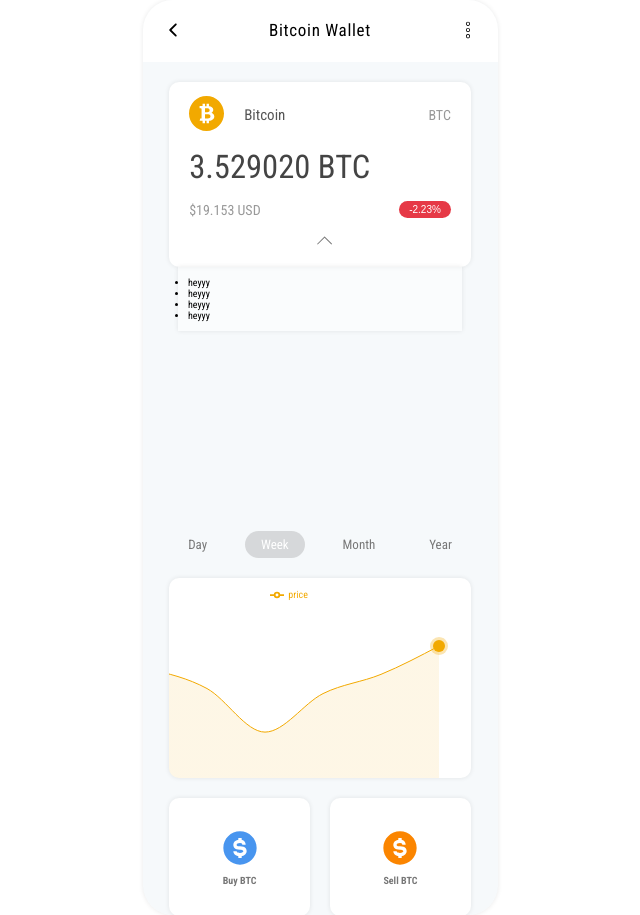
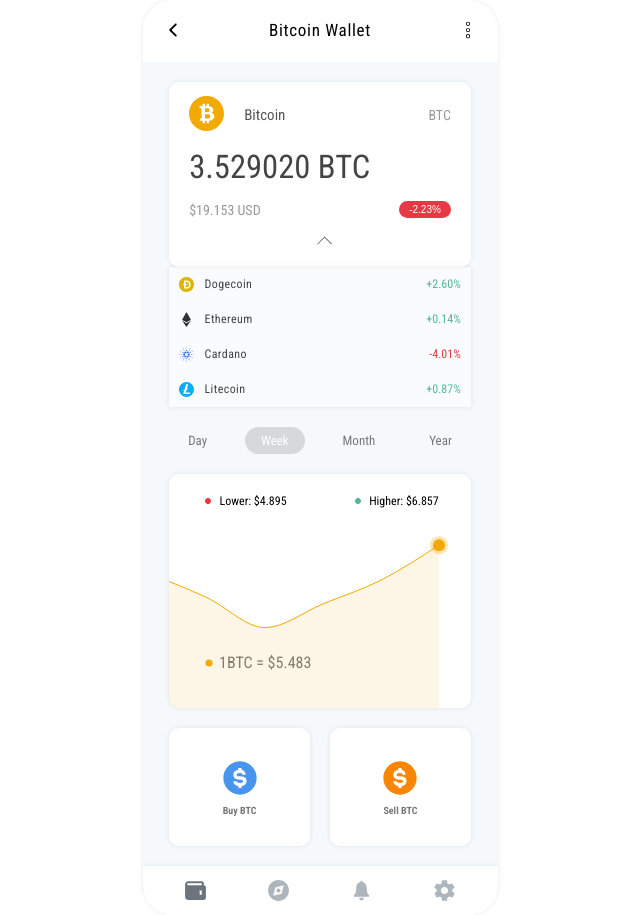
Before and after one commit to graynneji/rankmath, a React (Create React App) app: page / in a window 1280 px wide. Both pictures are taken after a click on the element 646 px from the left and 243 px from the top of the page. Shown: the whole page, without its empty margins (320-960 px from the left). Built offline with nearby package versions, Linux system fonts and the light colour scheme.

Commit message:
concluded but still remaining the animations to be perfected

```diff
--- a/src/App.js
+++ b/src/App.js
@@ -1,7 +1,8 @@
 import logo from "./logo.svg";
 import "./App.css";
 import React, { useState, useContext } from "react";
-import DropDownContext from "./context/context";
+import { DropDownProvider } from "./context/dropDownContext";
+import { NavProvider } from "./context/navContext";
 import {
   LineChart,
   Line,
@@ -14,9 +15,13 @@
   Legend,
   ReferenceDot,
 } from "recharts";
-import { SiBitcoinsv } from "react-icons/si";
+import { CgEditFlipH } from "react-icons/cg";
+import { SiBitcoinsv, SiDogecoin, SiCardano, SiLitecoin } from "react-icons/si";
 import { SlArrowDown, SlArrowUp } from "react-icons/sl";
-import { CiMenuKebab } from "react-icons/ci";
+import { CiMenuKebab, CiSquareInfo, CiCircleRemove } from "react-icons/ci";
+import { FaEthereum } from "react-icons/fa";
+import { VscCircleFilled } from "react-icons/vsc";
+import { PiDotsThreeOutlineLight, PiShareDuotone } from "react-icons/pi";
 import {
   IoIosArrowBack,
   IoIosNotifications,
@@ -27,42 +32,77 @@
   BiSolidCompass,
   BiSolidDollarCircle,
 } from "react-icons/bi";
-
+import NavContext from "./context/navContext";
+import DropDownContext from "./context/dropDownContext";
 function App() {
   return (
     <>
+      <NavProvider>
         <div className="container">
           <Header />
           <Body />
           <Menu />
         </div>
+      </NavProvider>
     </>
   );
 }
 
 const Header = () => {
+  const { navMenu, setNavMenu } = useContext(NavContext);
+
+  const handleToggleMenu = () => {
+    setNavMenu(!navMenu);
+  };
   return (
     <>
-      <div>
       <nav className="nav-bar">
         <span className="btn-back">
           <IoIosArrowBack size={20} />
         </span>
         <h1 className="logo-name">Bitcoin Wallet</h1>
-          <span className="btn-front">
+        <span className="btn-front" onClick={handleToggleMenu}>
+          {navMenu ? (
+            <PiDotsThreeOutlineLight size={20} />
+          ) : (
             <CiMenuKebab size={20} />
+          )}
         </span>
       </nav>
+      {/* dot icon menu */}
+      {navMenu && (
+        <>
+          <div className="overlay"></div>
+          <div className="mobile-nav">
+            <ul className="mobile-list">
+              <li className="hc-border-bottom">
+                <span>Edit</span>
+                <CgEditFlipH size={20} />
+              </li>
+              <li className="hc-border-bottom">
+                <span>Courier info</span>
+                <CiSquareInfo size={20} />
+              </li>
+              <li className="hc-border-bottom">
+                <span>Share</span>
+                <PiShareDuotone size={20} />
+              </li>
+              <li className="hc-border-bottom">
+                <span>Remove</span>
+                <CiCircleRemove size={20} />
+              </li>
+            </ul>
           </div>
+        </>
+      )}
     </>
   );
 };
 
 const Body = () => {
-  const [isOpen, setIsOpen] = useState(false);
   return (
     <>
-      <DropDownContext.Provider value={{ isOpen, setIsOpen }}>
+      <DropDownProvider>
         <Display
           coinName="Bitcoin"
           coinImage=""
@@ -75,7 +115,7 @@
         {/* <Duration /> */}
         <Chart />
         <Purchase />
-      </DropDownContext.Provider>
+      </DropDownProvider>
     </>
   );
 };
@@ -111,10 +151,34 @@
       </div>
       {/* drop down */}
       <ul className={` ${isOpen ? "show-list" : "drop-down-list"}`}>
-        <li>heyyy</li>
-        <li>heyyy</li>
-        <li>heyyy</li>
-        <li>heyyy</li>
+        <li className="alt-coin">
+          <SiDogecoin color={"#e1b303"} size={15} />
+          <p>Dogecoin</p>
+          <span className="grid-coin" style={{ color: "#52b69a" }}>
+            +2.60%
+          </span>
+        </li>
+        <li className="alt-coin">
+          <FaEthereum color={"#303030"} size={15} />
+          <p>Ethereum</p>
+          <span className="grid-coin" style={{ color: "#52b69a" }}>
+            +0.14%
+          </span>
+        </li>
+        <li className="alt-coin">
+          <SiCardano color={"#2a71d0"} size={15} />
+          <p>Cardano</p>
+          <span className="grid-coin" style={{ color: "#e63946" }}>
+            -4.01%
+          </span>
+        </li>
+        <li className="alt-coin">
+          <SiLitecoin color={"#00aeff"} size={15} />
+          <p>Litecoin</p>
+          <span className="grid-coin" style={{ color: "#52b69a" }}>
+            +0.87%
+          </span>
+        </li>
       </ul>
     </>
   );
@@ -133,7 +197,7 @@
     week: [
       { day: "Mon", price: 5.654 },
       { day: "Tue", price: 4.647 },
-      { day: "Wed", price: 2.3847 },
+      { day: "Wed", price: 3.3847 },
       { day: "Thu", price: 4.3847 },
       { day: "Fri", price: 5.3847 },
       { day: "Sat", price: 6.857 },
@@ -173,6 +237,20 @@
         ))}
       </div>
       <div className="chart-container">
+        <div className="min-max">
+          <div className="min-max-grid">
+            <VscCircleFilled color={"#e63946"} size={12} />
+            <text x={100} y={300} fontSize={16} fill="#777">
+              Lower: $4.895
+            </text>
+          </div>
+          <div className="min-max-grid">
+            <VscCircleFilled color={"#52b69a"} size={12} />
+            <text x={50} y={160} fontSize={16} fill="#777">
+              Higher: $6.857
+            </text>
+          </div>
+        </div>
         <AreaChart
           width={350}
           height={200}
@@ -189,9 +267,12 @@
           {/* <YAxis /> */}
 
           <Tooltip />
-          <Tooltip cursor={{ stroke: "red", strokeWidth: 2 }} />
-          <Legend verticalAlign="top" height={36} />
-
+          {/* <Tooltip cursor={{ stroke: "red", strokeWidth: 2 }} /> */}
+          {/* <Legend verticalAlign="top" height={36} /> */}
+          <circle cx={40} cy={155} r={3.5} fill="#f2a900" />
+          <text x={50} y={160} fontSize={16} fill="#777">
+            1BTC = $5.483
+          </text>
           <Area
             keys={Math.random()}
             type="monotone"
@@ -260,16 +341,16 @@
       <div>
         <div className="menu">
           <div>
-            <BiSolidWallet size={25} />
+            <BiSolidWallet color={"#6c757d"} size={25} />
           </div>
           <div>
-            <BiSolidCompass color={"#999"} size={25} />
+            <BiSolidCompass color={"#adb5bd"} size={25} />
           </div>
           <div>
-            <IoIosNotifications color={"#999"} size={25} />
+            <IoIosNotifications color={"#adb5bd"} size={25} />
           </div>
           <div>
-            <IoMdSettings color={"#999"} size={25} />
+            <IoMdSettings color={"#adb5bd"} size={25} />
           </div>
         </div>
       </div>
--- a/src/context/context.jsx
+++ /dev/null
@@ -1,4 +0,0 @@
-import { createContext } from "react";
-const DropDownContext = createContext();
-
-export default DropDownContext;
--- /dev/null
+++ b/src/context/dropDownContext.jsx
@@ -0,0 +1,12 @@
+import { createContext, useState } from "react";
+const DropDownContext = createContext();
+export const DropDownProvider = ({ children }) => {
+  const [isOpen, setIsOpen] = useState(false);
+  return (
+    <DropDownContext.Provider value={{ isOpen, setIsOpen }}>
+      {children}
+    </DropDownContext.Provider>
+  );
+};
+
+export default DropDownContext;
--- /dev/null
+++ b/src/context/navContext.jsx
@@ -0,0 +1,13 @@
+import { createContext, useState } from "react";
+const NavContext = createContext();
+
+export const NavProvider = ({ children }) => {
+  const [navMenu, setNavMenu] = useState(false);
+  return (
+    <NavContext.Provider value={{ navMenu, setNavMenu }}>
+      {children}
+    </NavContext.Provider>
+  );
+};
+
+export default NavContext;
--- a/src/index.css
+++ b/src/index.css
@@ -38,6 +38,7 @@
   grid-template-columns: 1fr 1fr 1fr;
   padding: 2rem 2rem;
   margin-bottom: 2rem;
+  position: relative;
 }
 .logo-name {
   justify-self: center;
@@ -51,10 +52,63 @@
 } */
 .btn-front {
   justify-self: end;
+  z-index: 9999999;
 }
 .btn-back {
   width: 2rem;
   height: 2rem;
+}
+
+.mobile-nav {
+  position: absolute;
+  /* top: 8%;
+  right: 37%; */
+  border-radius: 1rem;
+  /* background-color: rgba(0, 0, 0, 0.8); */
+  background-color: #fff;
+  padding: 2rem 2rem;
+  z-index: 9999999;
+  opacity: 1;
+  min-width: 15%;
+  /* max-width: 15%; */
+  transform: translateX(85%);
+  margin: 0 auto;
+  overflow: hidden;
+  transition: max-height 0.3s ease, opacity 0.3s ease;
+}
+.mobile-list {
+  padding: 1rem 1rem;
+  text-decoration: none;
+  font-size: 1.6rem;
+  display: flex;
+  flex-direction: column;
+  /* gap: 0.8rem; */
+  list-style: none;
+}
+/* .nav-menu-show .mobile-nav {
+  max-height: 20rem;
+  opacity: 1;
+} */
+.overlay {
+  position: fixed;
+  top: 0;
+  left: 0;
+  width: 100%;
+  height: 100%;
+  background-color: rgba(0, 0, 0, 0.5);
+  backdrop-filter: blur(0.2rem);
+  z-index: 2;
+  /* display: none; */
+}
+
+/* .nav-menu-show .overlay {
+  display: block;
+} */
+.hc-border-bottom {
+  border-bottom: 0.12rem solid #000;
+  padding: 1rem;
+  display: flex;
+  justify-content: space-between;
 }
 .card-container {
   width: 85%;
@@ -134,23 +188,58 @@
 
   width: 2rem;
   height: 2rem;
+  cursor: pointer;
 }
 
 .drop-down-list {
-  display: none;
+  /* display: none; */
+  max-height: 0;
+  overflow: hidden;
+  transition: max-height 0.3s ease-out;
 }
 .show-list {
   /* max-height: 20rem; */
 
-  width: 80%;
+  width: 85%;
   margin: 0 auto;
 
   background-color: #ffffff60;
   padding: 1rem;
   box-shadow: 0 0 0.5rem rgba(0, 0, 0, 0.09);
   margin-top: -2rem;
-  transition: max-height 0.3s ease-in-out;
+
   z-index: 1;
+  font-size: 1.2rem;
+  list-style: none;
+
+  display: flex;
+  flex-direction: column;
+  gap: 2rem;
+  letter-spacing: 0.04rem;
+  color: #444;
+
+  max-height: 20rem;
+  animation: slideDropdown 0.3s forwards ease-in-out;
+}
+@keyframes slideDropdown {
+  from {
+    max-height: 0;
+    opacity: 0;
+  }
+  to {
+    max-height: 20rem;
+    opacity: 1;
+  }
+}
+.alt-coin {
+  display: grid;
+  grid-template-columns: 1fr 12fr 4fr;
+  gap: 1rem;
+}
+.grid-coin {
+  justify-self: end;
+  letter-spacing: 0.003rem;
+  font-size: 1.2rem;
 }
 .duration-container {
   width: 85%;
@@ -189,7 +278,20 @@
   margin: 0 auto;
 }
 .margin-top {
-  margin-top: 20rem;
+  margin-top: 2rem;
+}
+.min-max {
+  text-align: center;
+  padding-top: 2rem;
+  display: grid;
+  grid-template-columns: 1fr 1fr;
+  font-size: 1.2rem;
+}
+.min-max-grid {
+  display: flex;
+  gap: 0.5rem;
+  justify-content: center;
+  align-items: center;
 }
 .btc-container {
   width: 85%;
```
Lines whose indentation alone changed are shown as unchanged.
